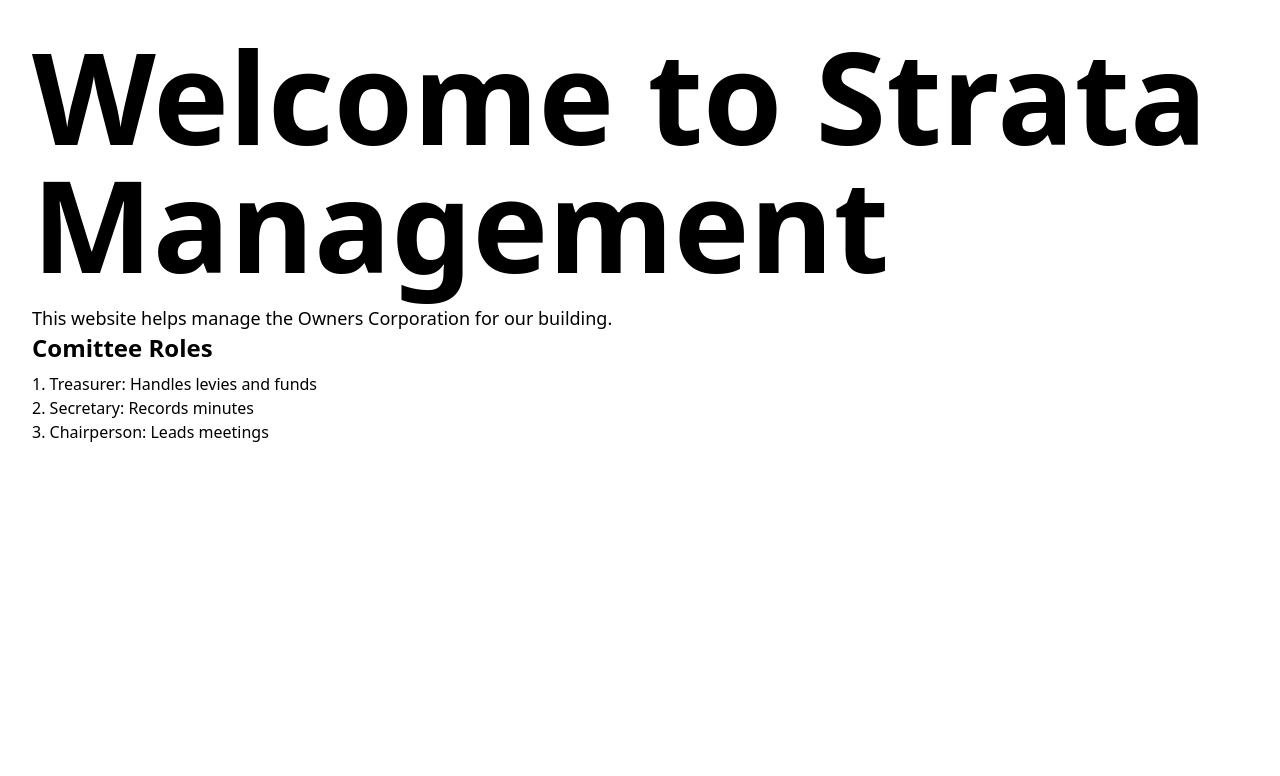
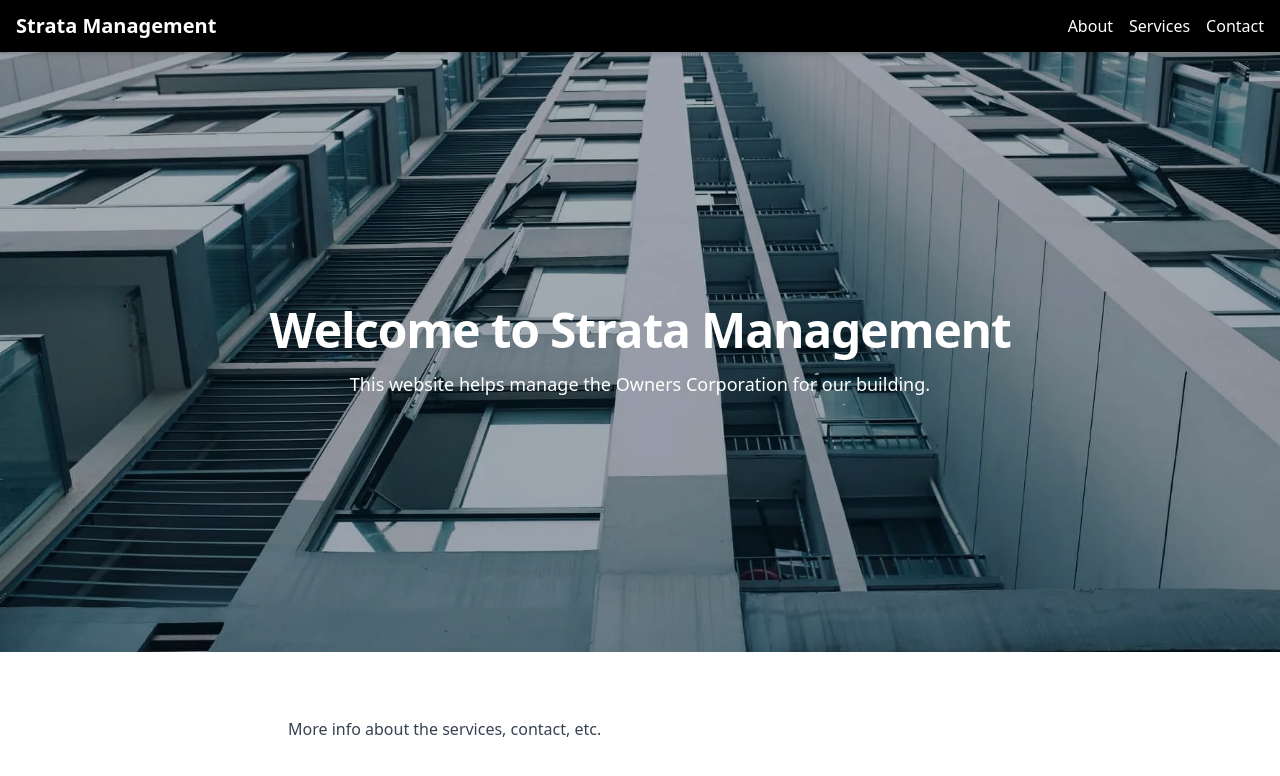
Before and after one commit to arianghojavand/strata-management-website, a Next.js app: page / in a window 1280 px wide. Shown: the top 776 px of the page. Built offline with nearby package versions, Linux system fonts and the light colour scheme.

Commit message:
add a landing page
has strata backgroud
prelim navbar
start body
some nice aesthetics (overlay, etc.)

```diff
--- /dev/null
+++ b/src/app/components/Navbar.js
@@ -0,0 +1,14 @@
+export default function Navbar() {
+    return (
+      <header className="bg-black shadow-md sticky top-0 z-50">
+        <div className="max-w-7xl mx-auto px-4 py-3 flex justify-between items-center">
+          <h1 className="text-xl font-semibold text-white">Strata Management</h1>
+          <nav className="space-x-4">
+            <a href="#about" className="text-white hover:text-gray-300">About</a>
+            <a href="#services" className="text-white  hover:text-gray-300">Services</a>
+            <a href="#contact" className="text-white hover:text-gray-300">Contact</a>
+          </nav>
+        </div>
+      </header>
+    );
+  }
--- a/src/app/page.js
+++ b/src/app/page.js
@@ -1,15 +1,35 @@
+import Navbar from "./components/Navbar";
+
 export default function Home() {
   return (
+    <>
+      <Navbar />
 
-    <div className="p-8">
-      <h1 className="text-9xl font-bold mb-4">Welcome to Strata Management</h1>
-      <p1 className="text-lg mb-4">This website helps manage the Owners Corporation for our building.</p1>
-      <h2 className="text-2xl font-semibold mb-2">Comittee Roles</h2>
-      <ol className="list-decimal list-inside">
-        <li>Treasurer: Handles levies and funds</li>
-        <li>Secretary: Records minutes</li>
-        <li>Chairperson: Leads meetings</li>
-      </ol>
-    </div>
-  )
+      {/* strata-landing background */}
+      <div className="bg-[url('/strata-landing.jpg')] bg-cover bg-center relative min-h-[75vh] w-full text-white flex items-center justify-center">
+
+      {/* this is simple black overlay text */}
+      <div className="absolute inset-0 bg-black/30 z-0"></div>
+
+      {/* main heading and subheading */}
+        <div className="text-center px-4 z-10">
+          <h1 className="text-5xl font-extrabold tracking-tight mb-4">
+            Welcome to Strata Management
+          </h1>
+          <p className="text-lg">
+            This website helps manage the Owners Corporation for our building.
+          </p>
+        </div>
+      </div>
+
+      {/* rest of body */}
+      <div className="px-8 py-16 max-w-3xl mx-auto">
+        <p className="text-gray-700 text-base leading-relaxed">
+
+          More info about the services, contact, etc.
+        </p>
+      </div>
+
+    </>
+  );
 }
```
Also changed, not shown: public/strata-landing.jpg (added).
